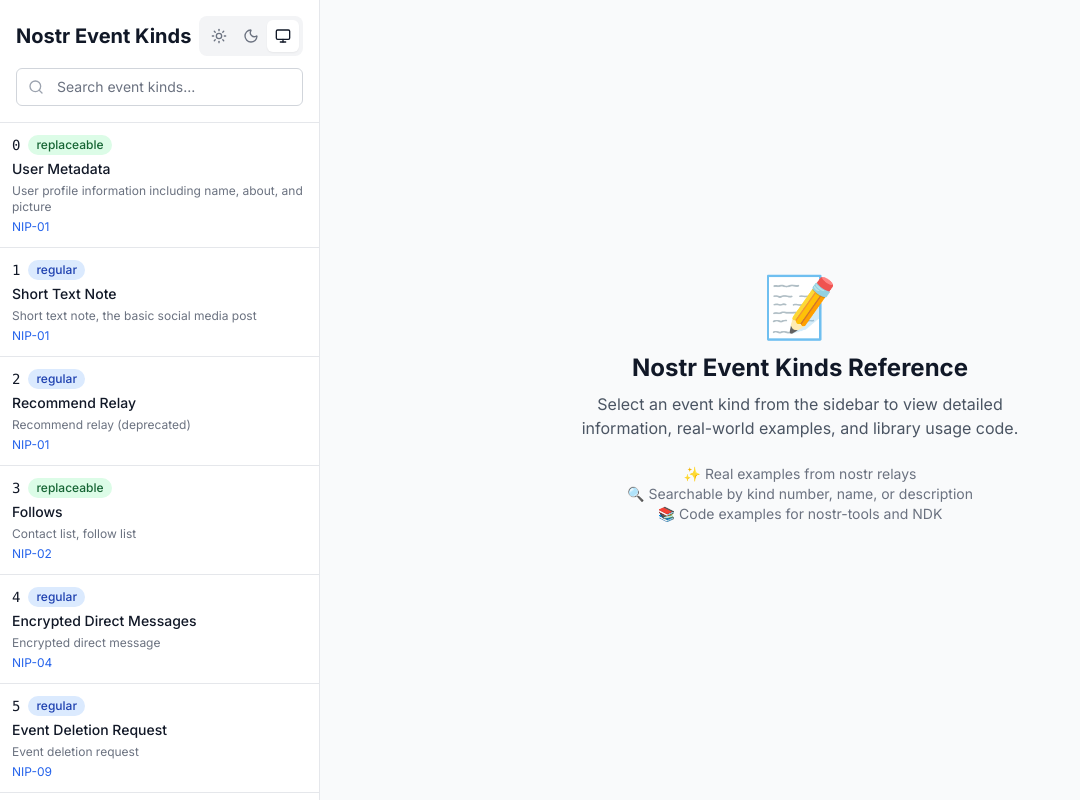
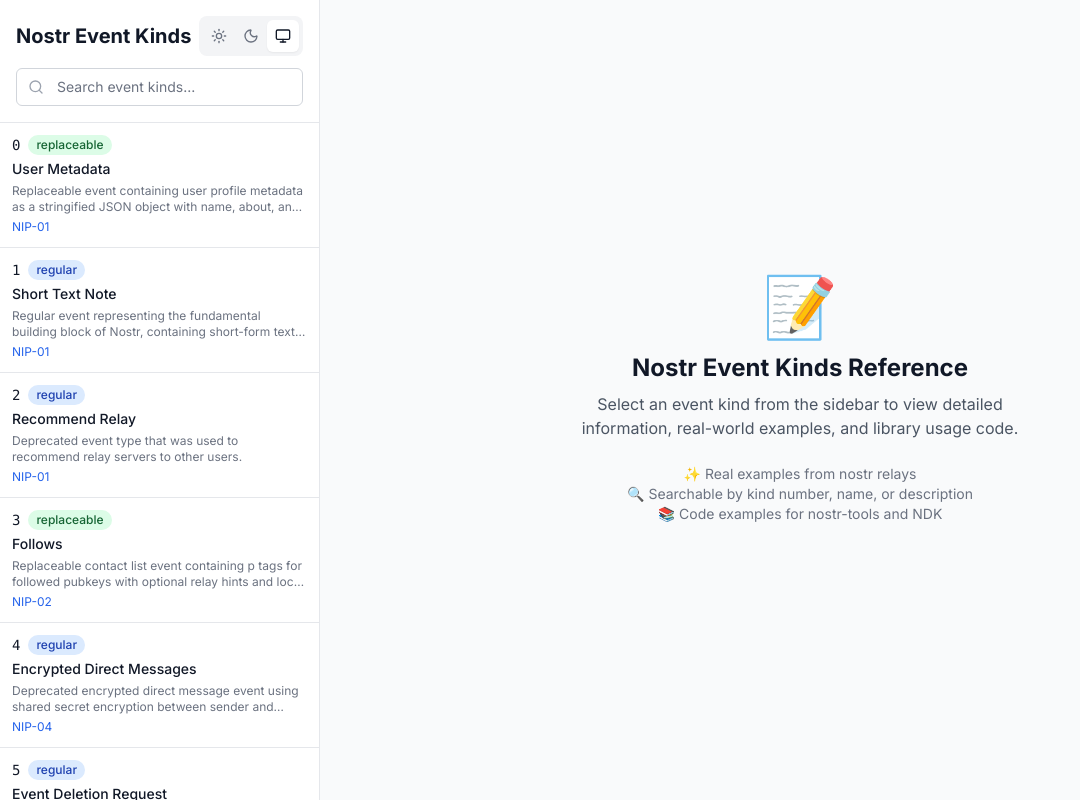
Before and after one commit to nostrocket/nostr.dev, a Next.js app: page / in a window 1280 px wide. Shown: the whole page, without its empty margins (0-1080 px from the left). Built offline with nearby package versions, Linux system fonts and the light colour scheme.

Commit message:
feat: update event descriptions for clarity and detail in eventKinds

```diff
--- a/src/data/eventKinds.ts
+++ b/src/data/eventKinds.ts
@@ -4,7 +4,7 @@ export const eventKinds = [
   {
     kind: 0,
     name: 'User Metadata',
-    description: 'User profile information including name, about, and picture',
+    description: 'Replaceable event containing user profile metadata as a stringified JSON object with name, about, and picture fields.',
     nip: 'NIP-01',
     category: 'replaceable',
     tags: []
@@ -12,7 +12,7 @@ export const eventKinds = [
   {
     kind: 1,
     name: 'Short Text Note',
-    description: 'Short text note, the basic social media post',
+    description: 'Regular event representing the fundamental building block of Nostr, containing short-form text content like social media posts.',
     nip: 'NIP-01',
     category: 'regular',
     tags: []
@@ -20,7 +20,7 @@ export const eventKinds = [
   {
     kind: 3,
     name: 'Follows',
-    description: 'Contact list, follow list',
+    description: 'Replaceable contact list event containing p tags for followed pubkeys with optional relay hints and local petnames.',
     nip: 'NIP-02',
     category: 'replaceable',
     tags: [
@@ -30,7 +30,7 @@ export const eventKinds = [
   {
     kind: 4,
     name: 'Encrypted Direct Messages',
-    description: 'Encrypted direct message',
+    description: 'Deprecated encrypted direct message event using shared secret encryption between sender and recipient pubkeys.',
     nip: 'NIP-04',
     category: 'regular',
     tags: [
@@ -40,7 +40,7 @@ export const eventKinds = [
   {
     kind: 5,
     name: 'Event Deletion Request',
-    description: 'Event deletion request',
+    description: 'Event requesting deletion of previously published events by specifying their IDs in e tags.',
     nip: 'NIP-09',
     category: 'regular',
     tags: [
@@ -50,7 +50,7 @@ export const eventKinds = [
   {
     kind: 6,
     name: 'Repost',
-    description: 'Repost of another event',
+    description: 'Event that reposts another event by including the original event JSON in content and referencing it with e and p tags.',
     nip: 'NIP-18',
     category: 'regular',
     tags: [
@@ -61,7 +61,7 @@ export const eventKinds = [
   {
     kind: 7,
     name: 'Reaction',
-    description: 'Reaction to another event (like, dislike, emoji)',
+    description: 'Reaction event with content "+" for like, "-" for dislike, or emoji, targeting another event via e and p tags.',
     nip: 'NIP-25',
     category: 'regular',
     tags: [
@@ -72,7 +72,7 @@ export const eventKinds = [
   {
     kind: 8,
     name: 'Badge Award',
-    description: 'Badge award',
+    description: 'Event awarding a badge to a pubkey, referencing the badge definition and recipient.',
     nip: 'NIP-58',
     category: 'regular',
     tags: []
@@ -80,7 +80,7 @@ export const eventKinds = [
   {
     kind: 9,
     name: 'Chat Message',
-    description: 'Group chat message',
+    description: 'Message sent to a group chat with moderation and access control managed by group admins.',
     nip: 'NIP-29',
     category: 'regular',
     tags: []
@@ -88,7 +88,7 @@ export const eventKinds = [
   {
     kind: 2,
     name: 'Recommend Relay',
-    description: 'Recommend relay (deprecated)',
+    description: 'Deprecated event type that was used to recommend relay servers to other users.',
     nip: 'NIP-01',
     category: 'regular',
     tags: []
@@ -120,7 +120,7 @@ export const eventKinds = [
   {
     kind: 13,
     name: 'Seal',
-    description: 'Sealed event for private messaging',
+    description: 'Sealed event containing encrypted content as part of the gift wrap private messaging protocol.',
     nip: 'NIP-59',
     category: 'regular',
     tags: []
@@ -128,7 +128,7 @@ export const eventKinds = [
   {
     kind: 14,
     name: 'Direct Message',
-    description: 'Direct message using gift wrap',
+    description: 'Private direct message event using the gift wrap protocol with enhanced privacy and metadata protection.',
     nip: 'NIP-17',
     category: 'regular',
     tags: []
@@ -144,7 +144,7 @@ export const eventKinds = [
   {
     kind: 16,
     name: 'Generic Repost',
-    description: 'Generic repost',
+    description: 'Generic repost event that can reference any kind of event with optional additional commentary.',
     nip: 'NIP-18',
     category: 'regular',
     tags: []
@@ -168,7 +168,7 @@ export const eventKinds = [
   {
     kind: 21,
     name: 'Video Event',
-    description: 'Video event',
+    description: 'Event containing video content metadata including URL, thumbnail, duration, and other video properties.',
     nip: 'NIP-71',
     category: 'regular',
     tags: []
@@ -216,7 +216,7 @@ export const eventKinds = [
   {
     kind: 40,
     name: 'Channel Creation',
-    description: 'Channel creation',
+    description: 'Event that creates a new public channel with metadata like name, about, and picture.',
     nip: 'NIP-28',
     category: 'regular',
     tags: []
@@ -232,7 +232,7 @@ export const eventKinds = [
   {
     kind: 42,
     name: 'Channel Message',
-    description: 'Channel message',
+    description: 'Message posted to a public channel, referencing the channel creation event.',
     nip: 'NIP-28',
     category: 'regular',
     tags: []
@@ -272,7 +272,7 @@ export const eventKinds = [
   {
     kind: 1063,
     name: 'File Metadata',
-    description: 'File metadata',
+    description: 'Event containing metadata about a file including URL, hash, MIME type, and other descriptive information.',
     nip: 'NIP-94',
     category: 'regular',
     tags: []
@@ -280,7 +280,7 @@ export const eventKinds = [
   {
     kind: 1311,
     name: 'Live Chat Message',
-    description: 'Live chat message',
+    description: 'Chat message posted to a live event or streaming session with real-time interaction capabilities.',
     nip: 'NIP-53',
     category: 'regular',
     tags: []
@@ -320,7 +320,7 @@ export const eventKinds = [
   {
     kind: 1984,
     name: 'Reporting',
-    description: 'Reporting content or users',
+    description: 'Event for reporting content or users to relay operators with standardized report types and reasons.',
     nip: 'NIP-56',
     category: 'regular',
     tags: []
@@ -328,7 +328,7 @@ export const eventKinds = [
   {
     kind: 1985,
     name: 'Label',
-    description: 'Content labeling',
+    description: 'Event for labeling other events or entities with standardized or custom labels and namespaces.',
     nip: 'NIP-32',
     category: 'regular',
     tags: []
@@ -336,7 +336,7 @@ export const eventKinds = [
   {
     kind: 9734,
     name: 'Zap Request',
-    description: 'Zap request for Lightning payments',
+    description: 'Lightning payment request event sent to LNURL callback containing recipient and optional message, not published to relays.',
     nip: 'NIP-57',
     category: 'regular',
     tags: []
@@ -344,7 +344,7 @@ export const eventKinds = [
   {
     kind: 9735,
     name: 'Zap',
-    description: 'Zap receipt for Lightning payments',
+    description: 'Lightning payment receipt event created when a zap request invoice is paid, containing the original request and bolt11 invoice.',
     nip: 'NIP-57',
     category: 'regular',
     tags: []
@@ -352,7 +352,7 @@ export const eventKinds = [
   {
     kind: 10000,
     name: 'Mute List',
-    description: 'Mute list',
+    description: 'Replaceable list of muted pubkeys and event IDs that the user wants to filter from their feeds.',
     nip: 'NIP-51',
     category: 'replaceable',
     tags: []
@@ -368,7 +368,7 @@ export const eventKinds = [
   {
     kind: 10002,
     name: 'Relay List Metadata',
-    description: 'Relay list metadata',
+    description: 'Replaceable list defining which relays a user reads from and writes to, with read/write permissions.',
     nip: 'NIP-65',
     category: 'replaceable',
     tags: []
@@ -440,7 +440,7 @@ export const eventKinds = [
   {
     kind: 30000,
     name: 'Categorized People',
-    description: 'Categorized people list',
+    description: 'Addressable list of pubkeys organized into custom categories defined by the d tag identifier.',
     nip: 'NIP-51',
     category: 'addressable',
     tags: []
@@ -456,7 +456,7 @@ export const eventKinds = [
   {
     kind: 30023,
     name: 'Long-form Content',
-    description: 'Long-form text content, articles, blog posts',
+    description: 'Addressable event for long-form Markdown content like articles and blog posts with optional metadata tags.',
     nip: 'NIP-23',
     category: 'addressable',
     tags: [
@@ -516,7 +516,7 @@ export const eventKinds = [
   {
     kind: 31922,
     name: 'Date-Based Calendar Event',
-    description: 'Date-based calendar event',
+    description: 'Addressable calendar event for all-day or multi-day events without specific times.',
     nip: 'NIP-52',
     category: 'addressable',
     tags: []
@@ -556,7 +556,7 @@ export const eventKinds = [
   {
     kind: 34550,
     name: 'Community Definition',
-    description: 'Community definition',
+    description: 'Addressable event defining a community with metadata, rules, and moderation parameters.',
     nip: 'NIP-72',
     category: 'addressable',
     tags: []
```
